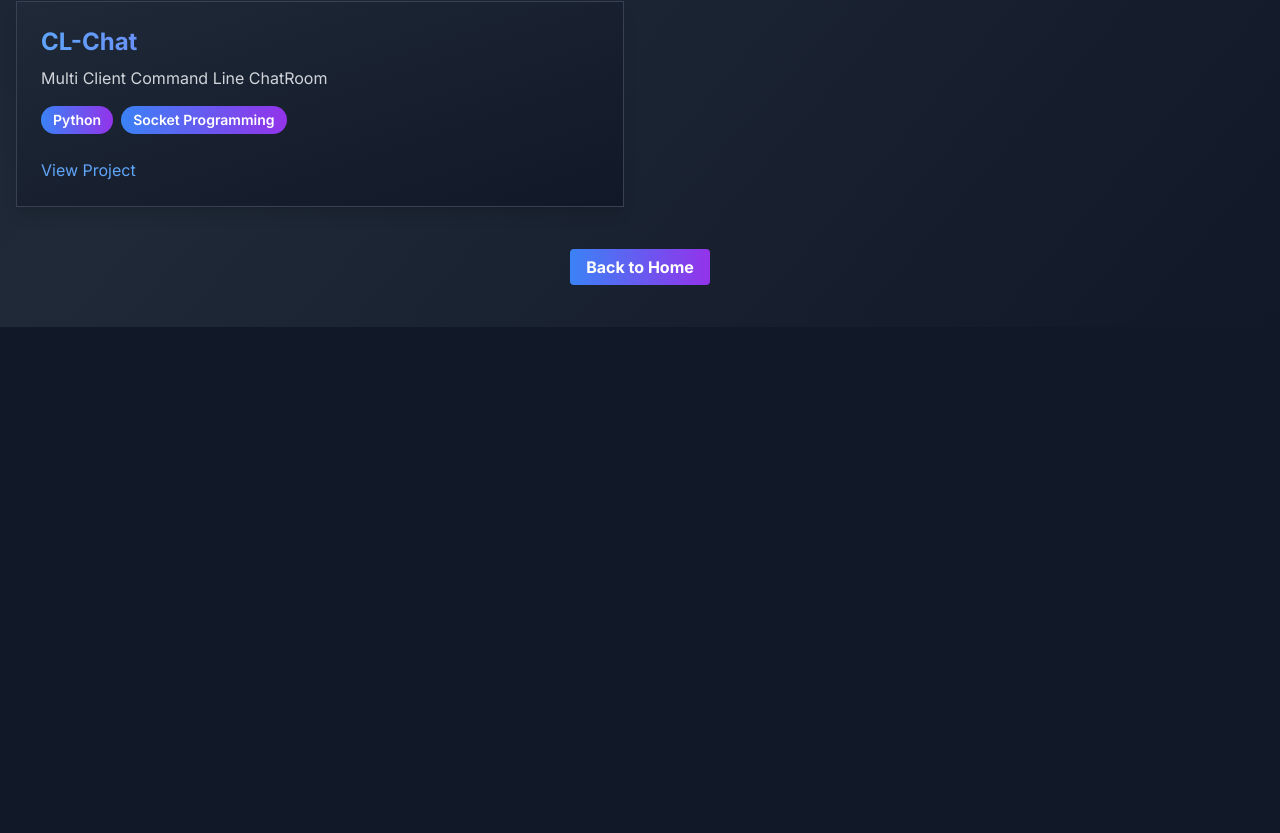
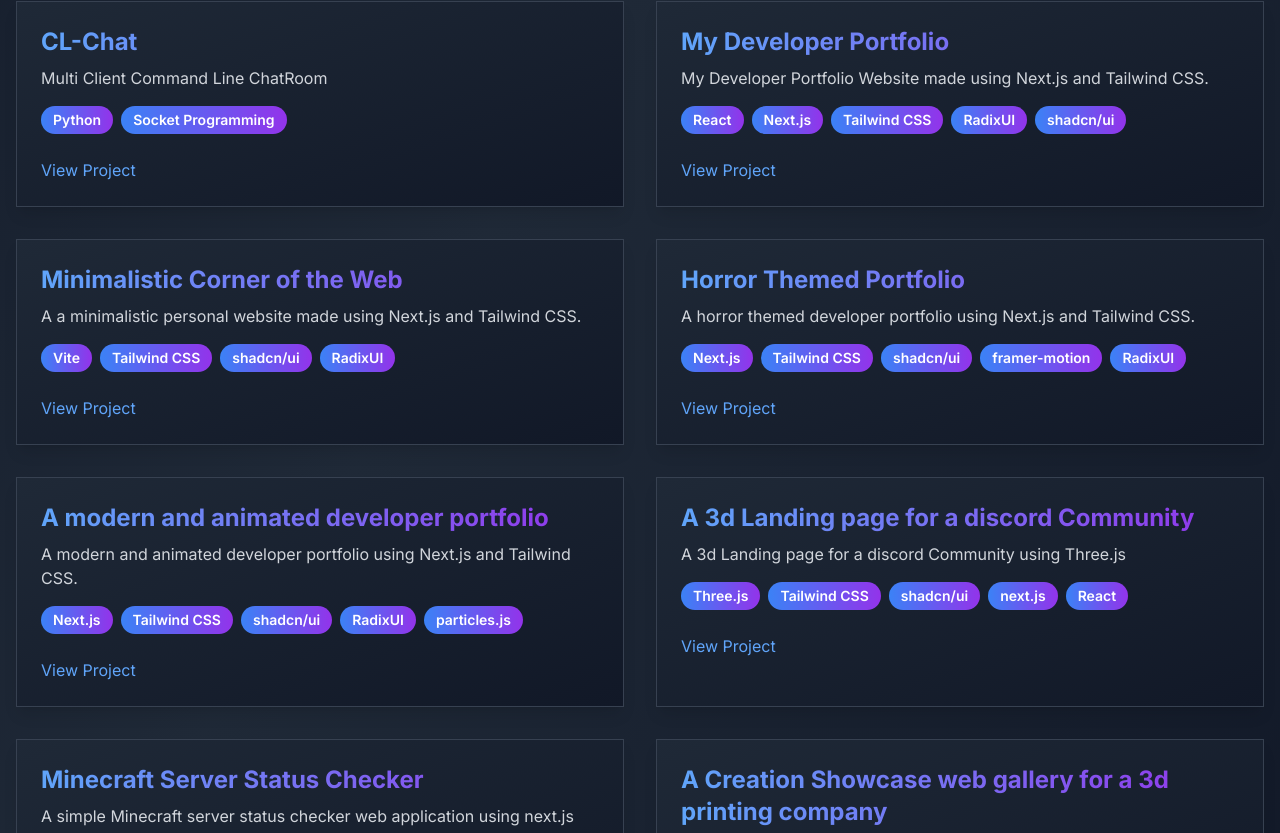
Before and after one commit to instax-dutta/portfoliov3, a Next.js app: page /projects in a window 1280 px wide. Shown: the part 1167-2000 px from the top of the page. Before the commit the page ends 1494 px from the top, so only its background shows below. Built offline with nearby package versions, Linux system fonts and the light colour scheme.

Commit message:
Updated projects

```diff
--- a/app/projects/page.tsx
+++ b/app/projects/page.tsx
@@ -59,7 +59,50 @@ const projects = [
     description: "Multi Client Command Line ChatRoom",
     link: "https://github.com/instax-dutta/CL-Chat",
     technologies: ["Python", "Socket Programming"]
+  },
+  {
+    title: "My Developer Portfolio",
+    description: "My Developer Portfolio Website made using Next.js and Tailwind CSS.",
+    link: "https://sdad.pro",
+    technologies: ["React","Next.js", "Tailwind CSS","RadixUI","shadcn/ui"]
+  },
+  {
+    title: "Minimalistic Corner of the Web",
+    description: "A a minimalistic personal website made using Next.js and Tailwind CSS.",
+    link: "https://s8m1t.xyz",
+    technologies: ["Vite", "Tailwind CSS","shadcn/ui","RadixUI"]
+  },
+  {
+    title: "Horror Themed Portfolio",
+    description: "A horror themed developer portfolio using Next.js and Tailwind CSS.",
+    link: "https://horror-dev-portfolio.vercel.app",
+    technologies: ["Next.js", "Tailwind CSS","shadcn/ui","framer-motion","RadixUI"]
+  },
+  {
+    title: "A modern and animated developer portfolio",
+    description: "A modern and animated developer portfolio using Next.js and Tailwind CSS.",
+    link: "https://sdnayak.pp.ua",
+    technologies: ["Next.js", "Tailwind CSS","shadcn/ui","RadixUI","particles.js"]
+  },
+  {
+    title: "A 3d Landing page for a discord Community",
+    description: "A 3d Landing page for a discord Community using Three.js",
+    link: "https://zengodz.pp.ua",
+    technologies: ["Three.js", "Tailwind CSS","shadcn/ui","next.js","React"]
+  },
+  {
+    title: "Minecraft Server Status Checker",
+    description: "A simple Minecraft server status checker web application using next.js",
+    link: "https://mcs.sdad.pro",
+    technologies: ["Next.js", "Tailwind CSS","shadcn/ui"]
+  },
+  {
+    title : "A Creation Showcase web gallery for a 3d printing company",
+    description: "A Creation Showcase web gallery for a 3d printing company using html",
+    link: "https://www.race3d.store",
+    technologies: ["html", "css","js"],
   }
+
 
 ]
 
```
